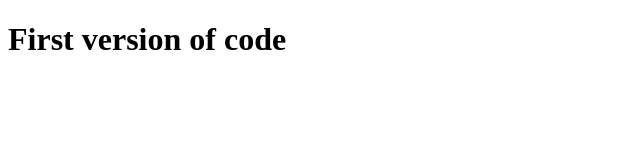
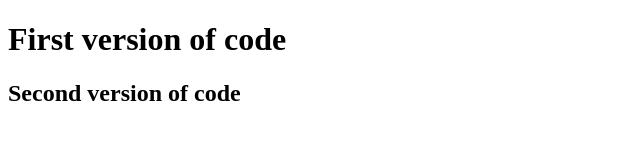
Before and after one commit to NikaChinchaladze/Second_Project, a plain HTML site: page index.html in a window 1280 px wide. Shown: the whole page, without its empty margins (0-640 px from the left). Drawn offline with Linux system fonts and the light colour scheme.

Commit message:
second version

```diff
--- a/index.html
+++ b/index.html
@@ -11,5 +11,8 @@
     <!-- first version -->
     <h1>First version of code</h1>
 
+    <!-- second version -->
+    <h2>Second version of code</h2>
+
 </body>
 </html>
```
